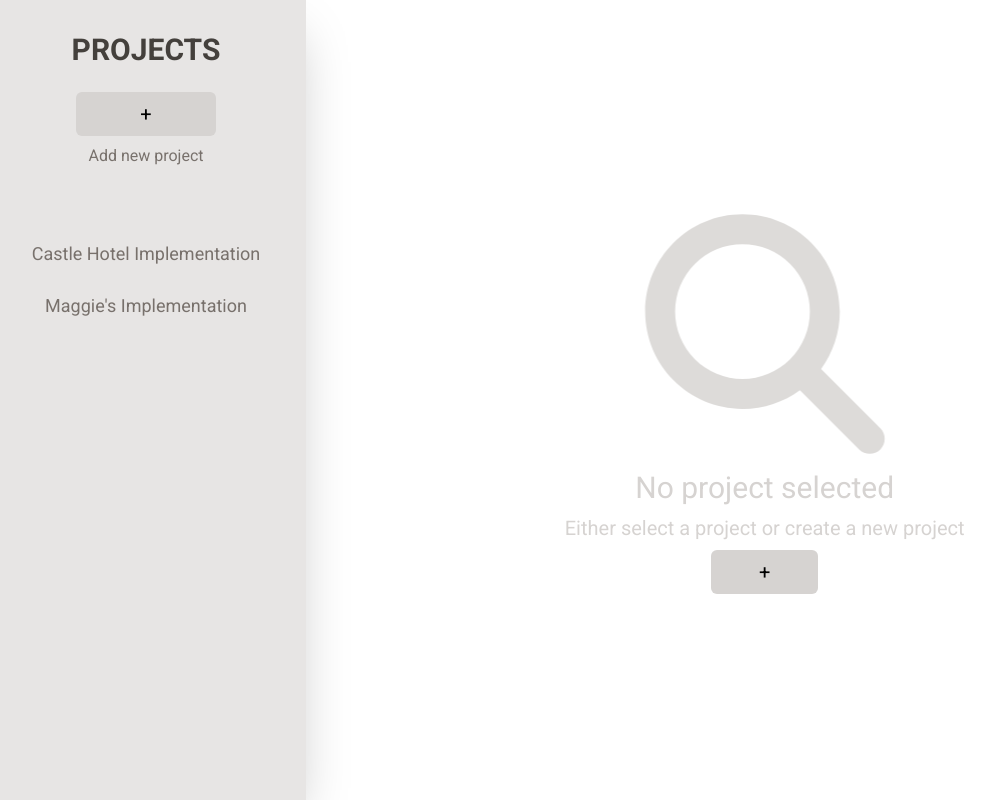
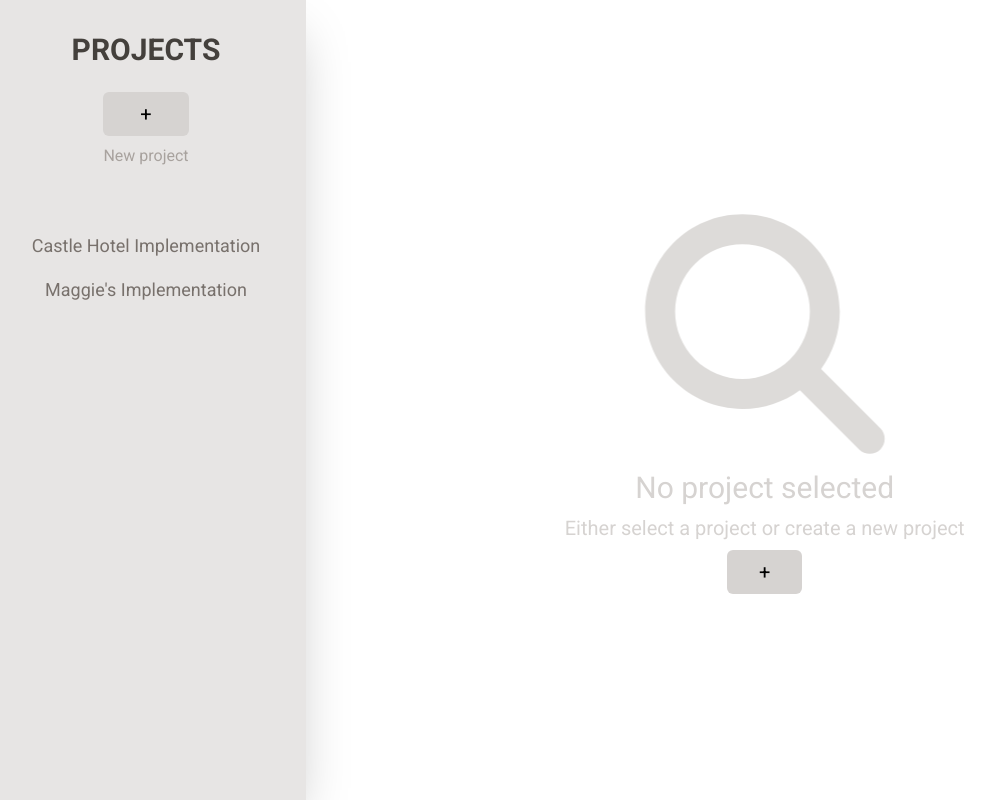
Before and after one commit to wylieaj/TimeSync, a React (Vite) app: page / in a window 1280 px wide. Shown: the whole page, without its empty margins (14-1009 px from the left). Built offline with nearby package versions, Linux system fonts and the light colour scheme.

Commit message:
display new project component via add buttons

```diff
--- a/src/App.jsx
+++ b/src/App.jsx
@@ -1,9 +1,10 @@
 import { useState } from "react";
 import SideBar from "./components/SideBar/SideBar";
 import NoProjectSelected from "./components/Content/NoProjectSelected";
+import NewProject from "./components/Content/NewProject";
 
 const initState = {
-  contentState: undefined,
+  contentState: null,
   projects: [
     {
       id: 0.7829266150783314,
@@ -43,16 +44,27 @@ const initState = {
 const App = () => {
   const [state, setState] = useState(initState);
 
+  const handleNewProject = () => {
+    setState((prevState) => {
+      return {
+        ...prevState,
+        contentState: undefined,
+      };
+    });
+  };
+
   let content = "";
-  if (state.contentState === undefined) {
-    content = <NoProjectSelected />;
+  if (state.contentState === null) {
+    content = <NoProjectSelected addNewProjectFunc={handleNewProject} />;
+  } else if (state.contentState === undefined) {
+    content = <NewProject />;
   }
 
   return (
     <div
       className="flex
     ">
-      <SideBar projectList={state.projects} />
+      <SideBar projectList={state.projects} addNewProjectFunc={handleNewProject} />
       {content}
     </div>
   );
--- /dev/null
+++ b/src/components/Content/NewProject.jsx
@@ -0,0 +1,9 @@
+const NewProject = () => {
+  return (
+    <section>
+      <h1>NEW PROJECT</h1>
+    </section>
+  );
+};
+
+export default NewProject;
--- a/src/components/Content/NoProjectSelected.jsx
+++ b/src/components/Content/NoProjectSelected.jsx
@@ -1,7 +1,7 @@
 import { FontAwesomeIcon } from "@fortawesome/react-fontawesome";
 import { faMagnifyingGlass } from "@fortawesome/free-solid-svg-icons";
 
-const NoProjectSelected = () => {
+const NoProjectSelected = ({ addNewProjectFunc }) => {
   return (
     <section className="mt-8 ml-8 w-2/3 flex flex-col text-center">
       <div className=" flex flex-col gap-2 mx-auto my-auto">
@@ -9,7 +9,9 @@ const NoProjectSelected = () => {
         <h2 className="mt-8 text-3xl text-stone-300">No project selected</h2>
         <p className="text-xl text-stone-300">Either select a project or create a new project</p>
         <div>
-          <button className="py-2 px-12 rounded-md bg-stone-300 text-xl hover:bg-stone-400 hover:text-stone-700">&#43;</button>
+          <button onClick={addNewProjectFunc} className="py-2 px-8 rounded-md bg-stone-300 text-xl hover:bg-stone-400 hover:text-stone-700">
+            &#43;
+          </button>
         </div>
       </div>
     </section>
--- a/src/components/SideBar/SideBar.jsx
+++ b/src/components/SideBar/SideBar.jsx
@@ -1,21 +1,23 @@
-const SideBar = ({ projectList }) => {
+const SideBar = ({ projectList, addNewProjectFunc }) => {
   return (
     <aside className="w-[20rem] h-screen bg-stone-200 shadow-2xl">
       <div className="flex flex-col gap-2 justify-center items-center">
         <h2 className="text-3xl pt-8 uppercase text-stone-700 font-semibold">Projects</h2>
         <div className=" flex flex-col mt-4 gap-2 text-center">
-          <button className="py-2 px-16 rounded-md bg-stone-300 text-xl hover:bg-stone-400 hover:text-stone-700">&#43;</button>
-          <p className="text-stone-500">Add new project</p>
+          <button onClick={addNewProjectFunc} className="py-2 px-8 rounded-md bg-stone-300 text-xl hover:bg-stone-400 hover:text-stone-700">
+            &#43;
+          </button>
+          <p className="text-stone-400">New project</p>
         </div>
       </div>
 
       {projectList <= 0 ? (
         <p className="mt-16 text-center text-xl text-stone-700">No projects found</p>
       ) : (
-        <ul className="flex flex-col gap-2 mt-16">
+        <ul className="flex flex-col gap-4 mt-16">
           {projectList.map((project) => {
             return (
-              <button key={project.id} className="text-lg py-2 text-stone-500 hover:text-stone-700 focus:bg-stone-300 focus:text-stone-700">
+              <button key={project.id} className="text-lg text-stone-500 hover:text-stone-900 focus:text-stone-900">
                 {project.name}
               </button>
             );
```
